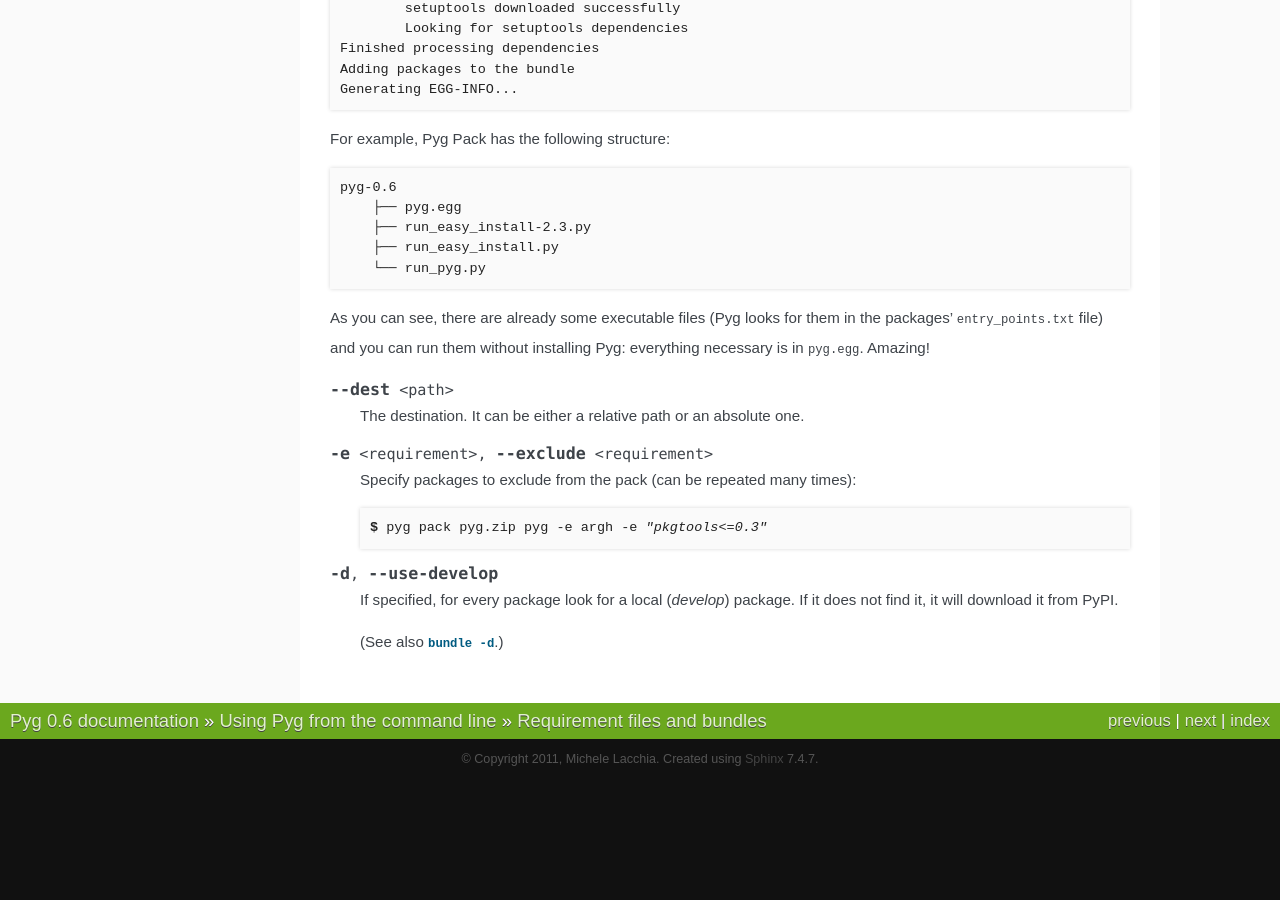
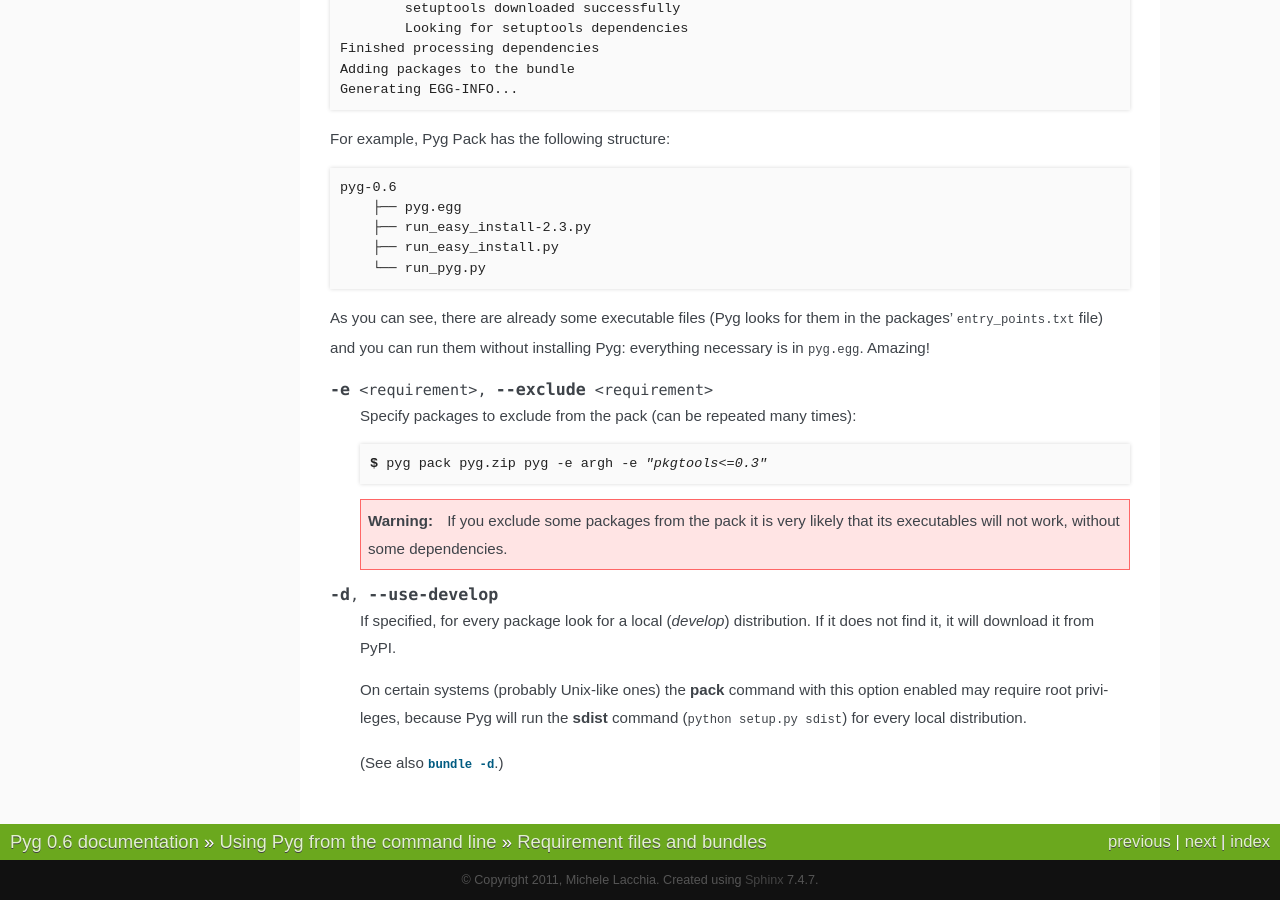
Before and after one commit to rubik/pyg, a Sphinx documentation site: the page built from docs/cmdline/req_bund.rst, in a window 1280 px wide and 900 px high, scrolled down 4151 px. Built offline with Sphinx 7.4.7, drawn with Linux system fonts in a browser that asks for light colours; before the commit the page ends 4930 px from its top, so only the background shows below that; some of the changed text lies outside the part shown.

Commit message:
Updated docs

```diff
--- a/docs/cmdline/req_bund.rst
+++ b/docs/cmdline/req_bund.rst
@@ -225,18 +225,19 @@
 As you can see, there are already some executable files (Pyg looks for them in the packages' :file:`entry_points.txt` file) and you can run them without installing Pyg: everything necessary is in :file:`pyg.egg`.
 Amazing!
 
-.. option:: --dest <path>
-
-    The destination. It can be either a relative path or an absolute one.
-
 .. option:: -e <requirement>, --exclude <requirement>
 
     Specify packages to exclude from the pack (can be repeated many times)::
 
         $ pyg pack pyg.zip pyg -e argh -e "pkgtools<=0.3"
 
+    .. warning::
+        If you exclude some packages from the pack it is very likely that its executables will not work, without some dependencies.
+
 .. option:: -d, --use-develop
 
-    If specified, for every package look for a local (*develop*) package. If it does not find it, it will download it from PyPI.
+    If specified, for every package look for a local (*develop*) distribution. If it does not find it, it will download it from PyPI.
+
+    On certain systems (probably Unix-like ones) the :command:`pack` command with this option enabled may require root privileges, because Pyg will run the :command:`sdist` command (``python setup.py sdist``) for every local distribution.
 
     (See also :option:`bundle -d`.)
--- a/docs/features.rst
+++ b/docs/features.rst
@@ -184,7 +184,7 @@
 
 Packs are very similar to bundles, except that they can contain Python executables too. Packs were invented by Fabien Devaux for the Zicbee project (check it at PyPI: `Zicbee <http://pypi.python.org/pypi/zicbee>`_).
 
-A pack contains a folder in which there is an egg (with all necessary packages) and a :file:`run.py` file. You can unpack the pack and then run the executable without touching the egg! Like a bundle, a pack does not require an internet connection to work: all required package are inside the zipped egg.
+A pack contains a folder in which there is an egg (with all necessary packages) and some Python executable files (:file:`run_{name}.py`). You can unpack the pack and then run the executables without touching the egg! Like a bundle, a pack does not require an internet connection to work: all required package are inside the zipped egg.
 The advantage of packs over bundles is that you can run included Python executables without installing the library, because everything necessary is included in the egg!
 
 See also: :ref:`pack_doc`.
```
Also changed, not shown: other parts of docs/cmdline/req_bund.rst (+2 -2 lines), docs/cmdline/inst_uninst.rst (+14 -14 lines).
